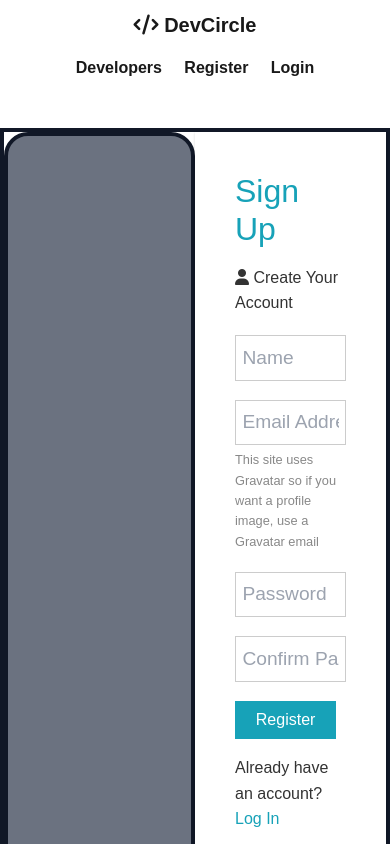
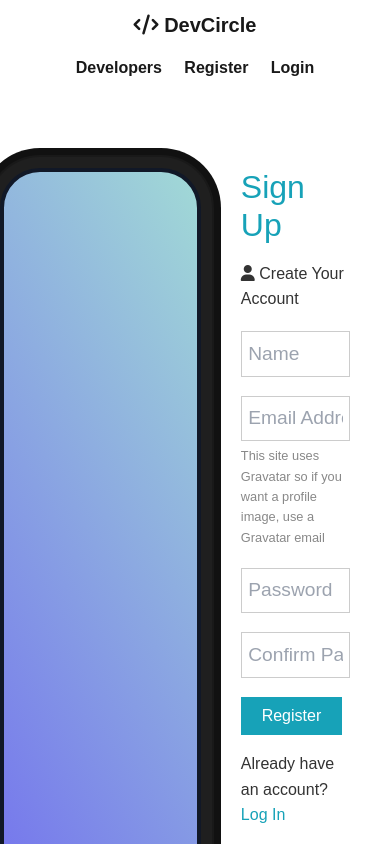
Before and after one commit to synerjay/Trayn-Weightlift-Tracker, a React (Create React App) app in the folder client/: page /register in a window 390 px wide. Shown: the top 844 px of the page. Built offline with nearby package versions, Linux system fonts and the light colour scheme; no server answers; the HTML template or start-up script is replaced by a standard one.

Commit message:
Sugoiiiiiii iphone

```diff
--- a/client/src/components/auth/Register.js
+++ b/client/src/components/auth/Register.js
@@ -68,9 +68,9 @@ const Register = ({ setAlert, register, isAuthenticated }) => {
 
   return (
     <Fragment>
-      <div className='container-form flex justify-between w-auto border-gray-900 border-4 mx-0'>
-        <div className='bg-gray-500 w-1/2 rounded-3xl border-gray-900 border-4'></div>
-        <div className='shadow p-10 w-3/6'>
+      <div className='container-form flex justify-between w-auto'>
+        <div className='iphone bg-gray-500 w-1/2 rounded-3xl border-gray-900 border-4'></div>
+        <div className='p-10 w-3/6'>
           <h1 className='large text-primary'>Sign Up</h1>
           <p className='lead'>
             <i className='fas fa-user'></i> Create Your Account
--- a/client/src/index.css
+++ b/client/src/index.css
@@ -16,6 +16,18 @@
 .container-form {
   width: 100%;
   margin-bottom: 3rem;
+}
+
+.iphone {
+  position: relative;
+  margin: 40px auto;
+  width: 360px;
+  height: 780px;
+  background-color: #7371ee;
+  background-image: linear-gradient(60deg, #7371ee 1%, #a1d9d6 100%);
+  border-radius: 40px;
+  box-shadow: 0px 0px 0px 11px #1f1f1f, 0px 0px 0px 13px #191919,
+    0px 0px 0px 20px #111;
 }
 
 * {
```
